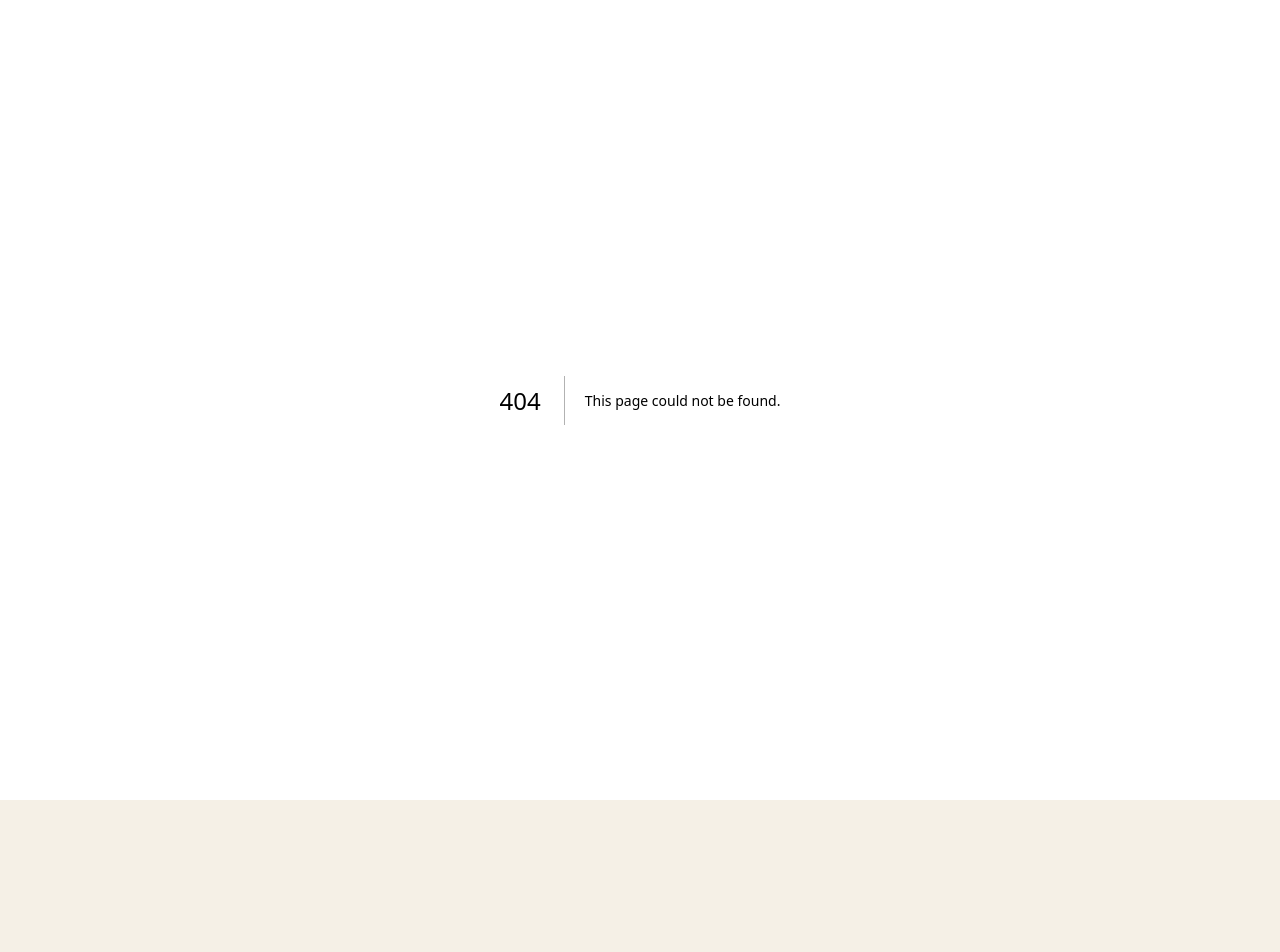
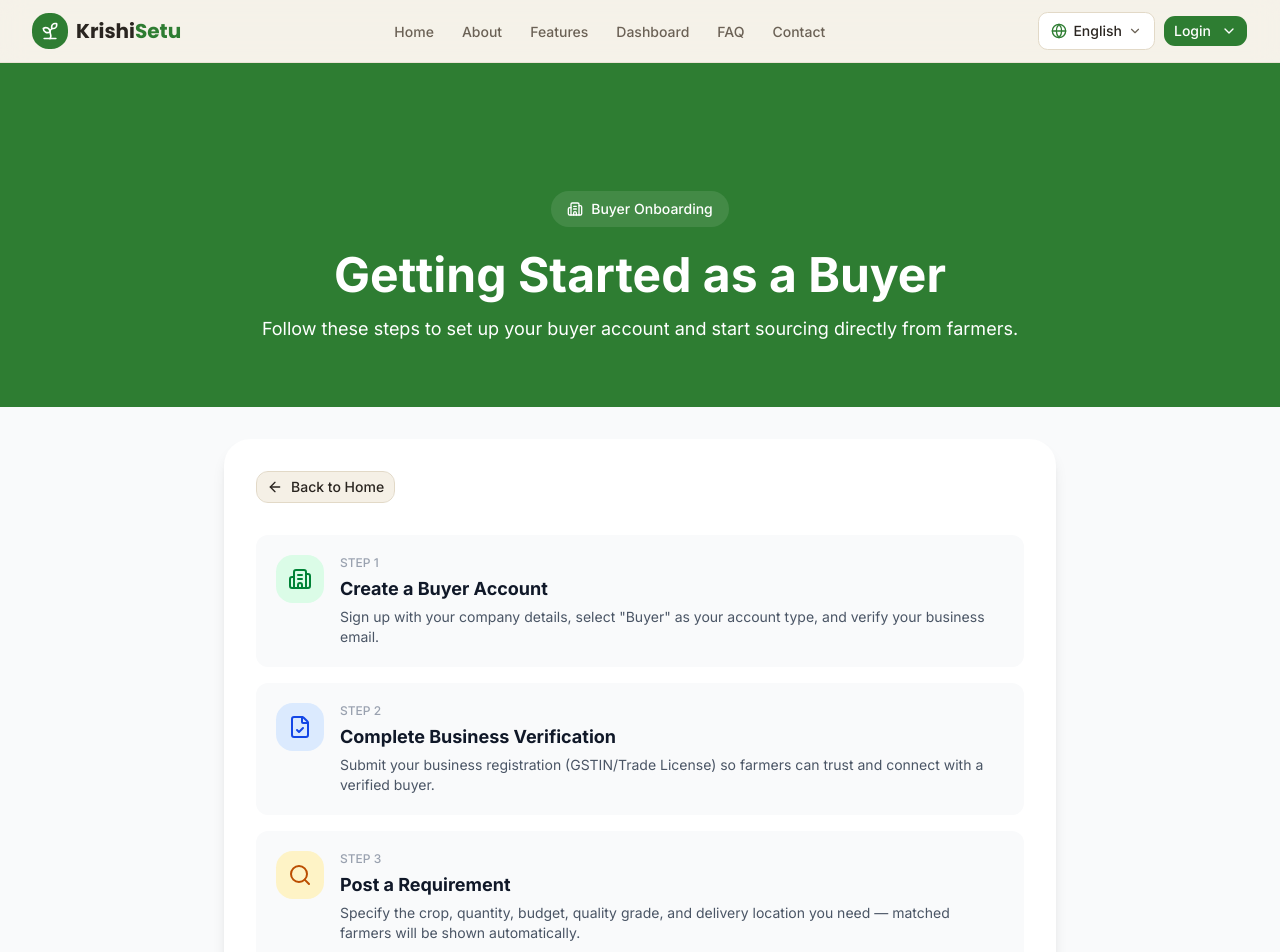
Before and after one commit to poorvanshisharma4-source/KrishiSetu, a Next.js app: page /buyer-onboarding in a window 1280 px wide. Before the commit this address had no page. Shown: the top 952 px of the page. Before the commit the page ends 800 px from the top, so only its background shows below. Built offline with nearby package versions, Linux system fonts and the light colour scheme.

Commit message:
fix : added buyer onboarding page

```diff
--- /dev/null
+++ b/app/buyer-onboarding/page.tsx
@@ -0,0 +1,124 @@
+'use client'
+
+import { motion } from 'framer-motion'
+import { useRouter } from 'next/navigation'
+import {
+  ArrowLeft,
+  Building2,
+  FileCheck,
+  Search,
+  Handshake,
+  CheckCircle2,
+} from 'lucide-react'
+import { Navbar } from '@/components/navbar'
+import { Footer } from '@/components/footer'
+import { Button } from '@/components/ui/button'
+
+export default function BuyerOnboarding() {
+  const router = useRouter()
+
+  const steps = [
+    {
+      icon: Building2,
+      title: 'Create a Buyer Account',
+      description:
+        'Sign up with your company details, select "Buyer" as your account type, and verify your business email.',
+      color: 'bg-green-100 text-green-700',
+    },
+    {
+      icon: FileCheck,
+      title: 'Complete Business Verification',
+      description:
+        'Submit your business registration (GSTIN/Trade License) so farmers can trust and connect with a verified buyer.',
+      color: 'bg-blue-100 text-blue-700',
+    },
+    {
+      icon: Search,
+      title: 'Post a Requirement',
+      description:
+        'Specify the crop, quantity, budget, quality grade, and delivery location you need — matched farmers will be shown automatically.',
+      color: 'bg-amber-100 text-amber-700',
+    },
+    {
+      icon: Handshake,
+      title: 'Connect & Finalize Contracts',
+      description:
+        'Chat with matched farmers, agree on terms, and finalize a contract directly through the platform.',
+      color: 'bg-purple-100 text-purple-700',
+    },
+  ]
+
+  return (
+    <div className="min-h-screen bg-gray-50">
+      <Navbar />
+
+      <section className="pt-32 pb-16 bg-[#2E7D32] text-white">
+        <div className="max-w-7xl mx-auto px-4 sm:px-6 lg:px-8">
+          <motion.div
+            initial={{ opacity: 0, y: 20 }}
+            animate={{ opacity: 1, y: 0 }}
+            className="text-center max-w-3xl mx-auto"
+          >
+            <div className="inline-flex items-center px-4 py-2 bg-white/10 rounded-full mb-6">
+              <Building2 className="w-4 h-4 mr-2" />
+              <span className="text-sm font-medium">Buyer Onboarding</span>
+            </div>
+            <h1 className="text-4xl md:text-5xl font-display font-bold mb-4">
+              Getting Started as a Buyer
+            </h1>
+            <p className="text-lg text-primary-100">
+              Follow these steps to set up your buyer account and start sourcing directly from farmers.
+            </p>
+          </motion.div>
+        </div>
+      </section>
+
+      <section className="py-16 -mt-8">
+        <div className="max-w-4xl mx-auto px-4 sm:px-6 lg:px-8">
+          <div className="bg-white rounded-3xl shadow-lg p-8">
+            <Button
+              onClick={() => router.push('/')}
+              variant="outline"
+              className="mb-8 flex items-center gap-2"
+            >
+              <ArrowLeft className="w-4 h-4" />
+              Back to Home
+            </Button>
+
+            <div className="space-y-4">
+              {steps.map((step, index) => (
+                <motion.div
+                  key={step.title}
+                  initial={{ opacity: 0, y: 20 }}
+                  whileInView={{ opacity: 1, y: 0 }}
+                  viewport={{ once: true }}
+                  transition={{ delay: index * 0.1 }}
+                  className="flex items-start gap-4 bg-gray-50 rounded-lg p-5 hover:bg-gray-100 transition-colors"
+                >
+                  <div className={`w-12 h-12 shrink-0 ${step.color} rounded-xl flex items-center justify-center`}>
+                    <step.icon className="w-6 h-6" />
+                  </div>
+                  <div>
+                    <p className="text-xs font-medium text-gray-400 mb-1">STEP {index + 1}</p>
+                    <h3 className="text-lg font-display font-bold text-gray-900">{step.title}</h3>
+                    <p className="text-sm text-gray-600 mt-1">{step.description}</p>
+                  </div>
+                </motion.div>
+              ))}
+            </div>
+
+            <div className="mt-6 flex items-start gap-3 bg-green-50 rounded-lg p-5">
+              <CheckCircle2 className="w-5 h-5 shrink-0 text-green-600 mt-0.5" />
+              <p className="text-sm text-gray-700">
+                Once onboarded, the buyer&apos;s dashboard shows connected farmers, active orders, and
+                spending analytics — all in one place.
+              </p>
+            </div>
+          </div>
+        </div>
+      </section>
+
+      <Footer />
+    </div>
+  )
+}
--- a/app/contact/page.tsx
+++ b/app/contact/page.tsx
@@ -311,7 +311,7 @@ export default function ContactPage() {
                     {[
                       { icon: FileText, label: 'FAQ - Frequently Asked Questions', href: '/faq' },
                       { icon: User, label: 'Farmer Registration Guide', href: '/farmer/register' },
-                      { icon: Building2, label: 'Buyer Onboarding', href: '/buyer/register' },
+                      { icon: Building2, label: 'Buyer Onboarding', href: '/buyer-onboarding' },
                       { icon: Globe, label: 'Platform Features', href: '/features' },
                     ].map((link, index) => (
                       <Link
```
